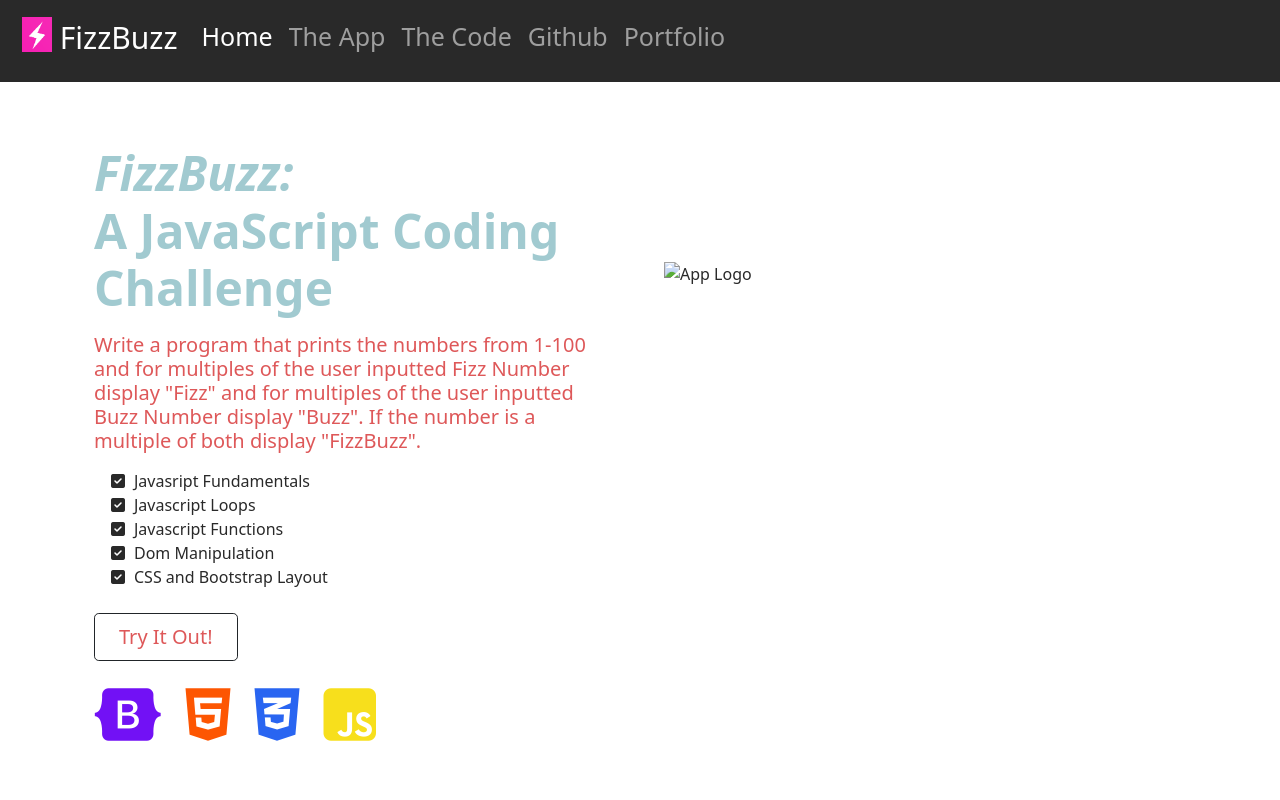
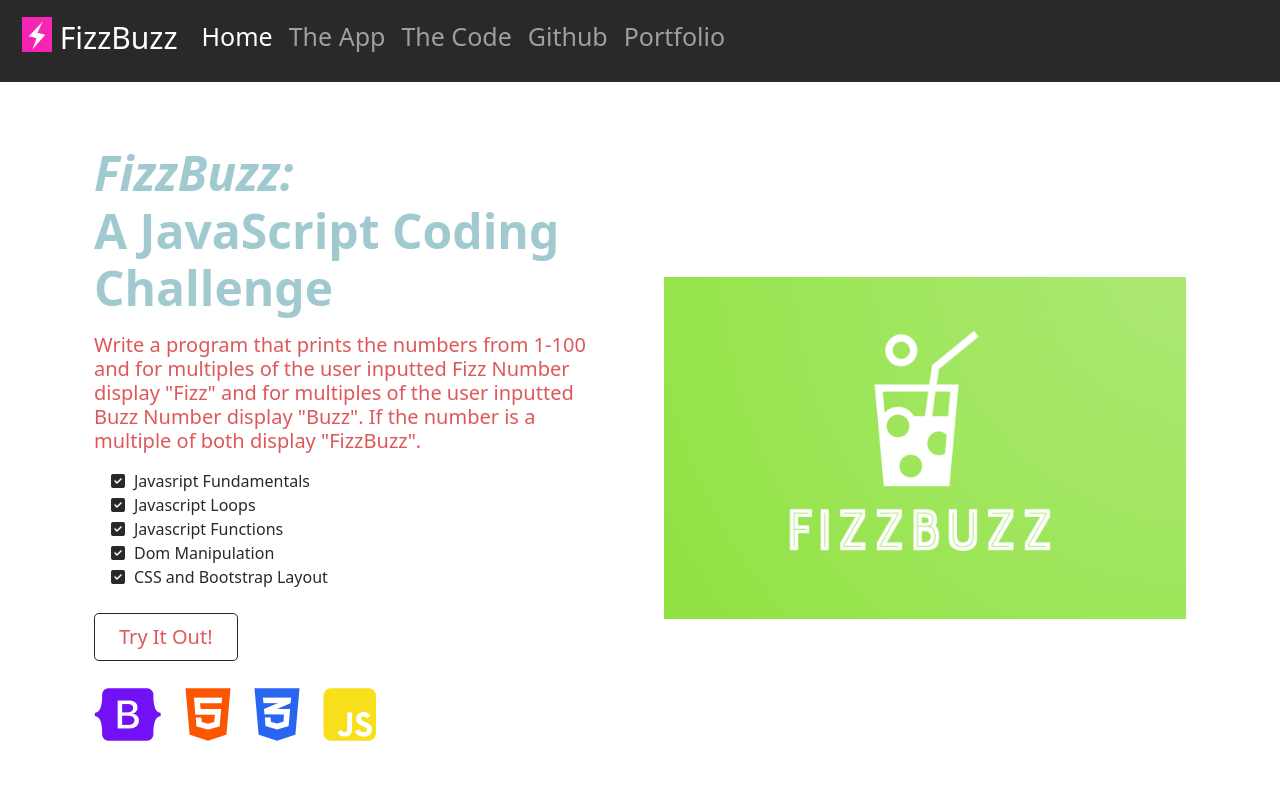
Before and after one commit to prime-mcgowan/fizzbuzz, a plain HTML site: page index.html in a window 1280 px wide. Shown: the top 800 px of the page. Drawn offline with nearby package versions, Linux system fonts and the light colour scheme.

Commit message:
logo added

```diff
--- a/index.html
+++ b/index.html
@@ -157,7 +157,7 @@
           </div>
           <div class="col d-flex align-self-center pt-5">
             <img
-              src="#"
+              src="img/logo-fizzbuzz.png"
               class="img-fluid center-block d-block mx-auto"
               alt="App Logo"
               width="700"
```
Also changed, not shown: img/logo-fizzbuzz.png (added).
